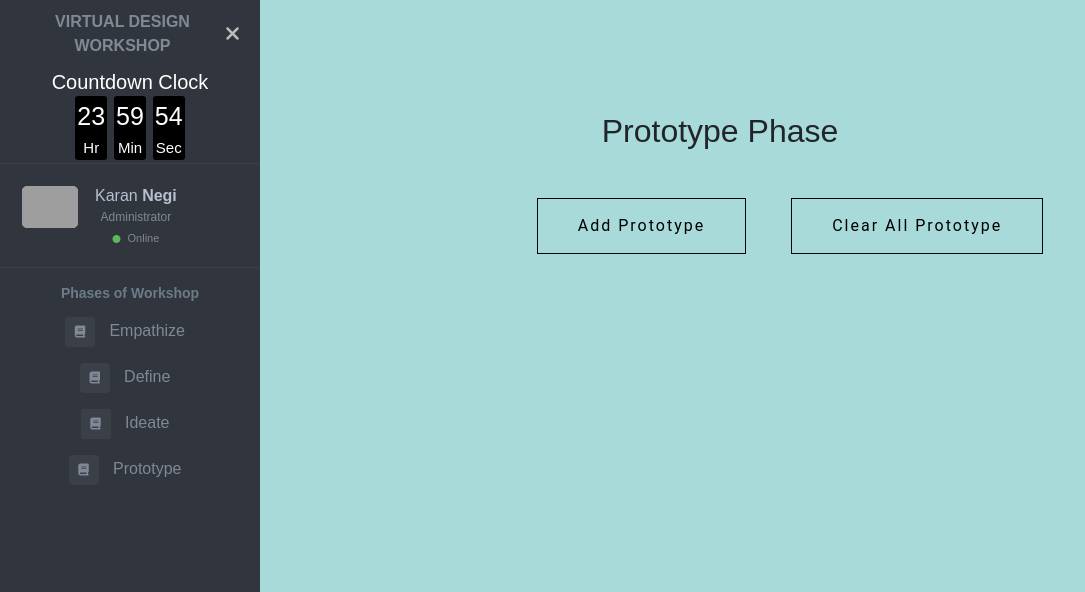
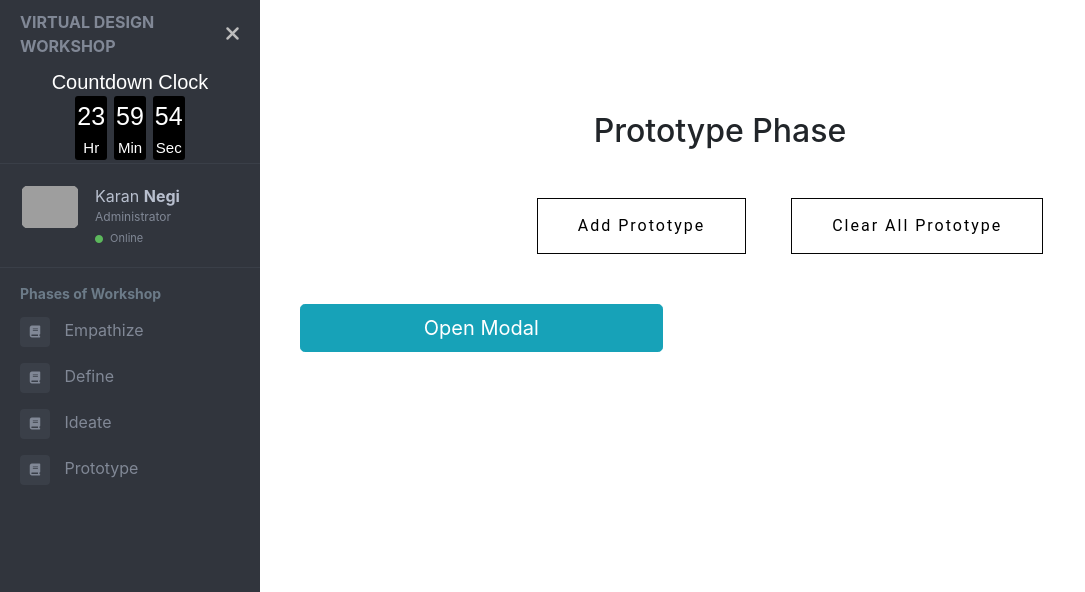
Before and after one commit to peeyush1999/runtimeterror, a Flask app: page /proto in a window 1280 px wide; the page is wider, and only the part inside the window is pictured. Shown: the top 592 px of that part, without its empty margins (0-1085 px from the left). Run offline with Flask 2, Linux system fonts and the light colour scheme; data that the repository does not hold is empty; parts of the project's set-up code (start-up, migrations or seed data) failed here and were passed over; some libraries are stand-ins or nearby versions; grey boxes are pictures that could not be loaded.

Commit message:
Added Modal Box to the Prototype

```diff
--- a/static/css/prototype.css
+++ b/static/css/prototype.css
@@ -335,3 +335,33 @@ margin:15px auto;
 box-shadow:inset 0px 0px 10px 0px #bdbdbd;
 border:1px solid #c6c6c6;
 }
+
+
+
+
+
+
+
+
+
+
+/* MODAL */
+
+
+
+
+
+
+
+
+.wrap { padding: 15px; }
+h1 { font-size: 28px; }
+h4,
+modal-title { font-size: 18px; font-weight: bold; }
+
+.no-borders { border: 0px; }
+.body-message { font-size: 18px; }
+.centered { text-align: center; }
+.btn-primary { background-color: #2086c1; border-color: transparent; outline: none; border-radius: 8px; font-size: 15px; padding: 10px 25px; }
+.btn-primary:hover { background-color: #2086c1; border-color: transparent; }
+.btn-primary:focus { outline: none; }
--- a/templates/prototype.html
+++ b/templates/prototype.html
@@ -2,6 +2,8 @@
 {% block rightpanel %}
 
 <link rel="stylesheet" href="../static/css/prototype.css">
+<link rel="stylesheet" href="https://stackpath.bootstrapcdn.com/bootstrap/4.1.3/css/bootstrap.min.css" integrity="sha384-MCw98/SFnGE8fJT3GXwEOngsV7Zt27NXFoaoApmYm81iuXoPkFOJwJ8ERdknLPMO" crossorigin="anonymous">
+<script src="https://cdn.jsdelivr.net/npm/bootstrap@5.1.3/dist/js/bootstrap.min.js" integrity="sha384-QJHtvGhmr9XOIpI6YVutG+2QOK9T+ZnN4kzFN1RtK3zEFEIsxhlmWl5/YESvpZ13" crossorigin="anonymous"></script>
 
 <div style="overflow: hidden">
 
@@ -9,7 +11,7 @@
     </p>
 
 
-  <main class="page-content" id="bcolor">
+  <main class="page-content" id="bcolor" style="width: 1280px;">
       <div class="container">
         <div class="animated animatedFadeInUp fadeInUp" id="protoheading">
           <h2 align="center" style="margin-right: 140px;">Prototype Phase</h2>
@@ -35,11 +37,61 @@
             </div>
 
             <!-- <input id="clnStorge" value="Clear all your Prototypes" type="button" /> -->
-            <section>
-                <div id="stkyNts" class="stkyCntr">
-                </div>
-            </section>
+            <div style="display:flex;flex-direction:row; ">
+              <!-- <section style="width: 50%;">
+                    <h1>Sticky</h1>
+                    <section align="center">
+                      <ul id="protosticky" class="stkyCntr">
+                      </ul>
+                    </section>
+              </section> -->
+              <section style="width: 50%;">
+                  <div id="stkyNts" class="stkyCntr">
+                  </div>
+              </section>
+            </div>
         </section>
+
+
+
+
+
+
+
+
+
+
+
+
+
+
+
+
+
+
+
+
+        <div id="myModal" class="modal fade" role="dialog">
+          <div class="modal-dialog">
+
+            <!-- Modal content-->
+            <div class="modal-content">
+              <div class="modal-header">
+                <button type="button" class="close" data-dismiss="modal">&times;</button>
+                <h4 class="modal-title">Modal Header</h4>
+              </div>
+              <div class="modal-body">
+                <p>Some text in the modal.</p>
+              </div>
+              <div class="modal-footer">
+                <button type="button" class="btn btn-default" data-dismiss="modal">Close</button>
+              </div>
+            </div>
+
+          </div>
+        </div>
+
+
 
 
 
@@ -47,7 +99,72 @@
     </div>
 
 
+
+
+
+
+
+
+
+
+
+
+
+
+
+
+
+
+
+
+
+
+
+
+
+
+
+
+
+  <button type="button" class="btn btn-info btn-lg" data-toggle="modal" data-target="#myModal" onclick="console.log('Hello');">Open Modal</button>
+
+  <!-- Modal -->
+
+
+
+
+
+
+
+
+
+
+
+
+
+
+
   </main>
+
+
+
+
+
+
+
+
+
+
+
+
+
+
+
+
+
+
+
+
   {% include "chatbox.html" %}
 </div>
 
@@ -71,6 +188,20 @@
       </footer> -->
 
   <script>
+ window.addEventListener('load', (event) => { getSticky(); });
+function getSticky()
+    {
+
+      $.get("/returnSticky").done(function(data) {
+
+        for (i = 0; i < data.length; i++) {
+        console.log("getsticky", data[i]["textnote"]);
+        $('#protosticky').append('<li class="box" style="display:block;" id="' + data[i]["notesid"] + '">' + '<div style =" align-items=right;"><i class="fas fa-trash-alt " onclick="deleteSticky(\'' + data[i]["notesid"] + '\')"></i>   </div><div>'+data[i]["textnote"]+'</div>' + '</li>');
+      }
+    });
+
+
+    }
 
    function check()
    {
```
Also changed, not shown: templates/temp.html (added, +39 -0 lines).
